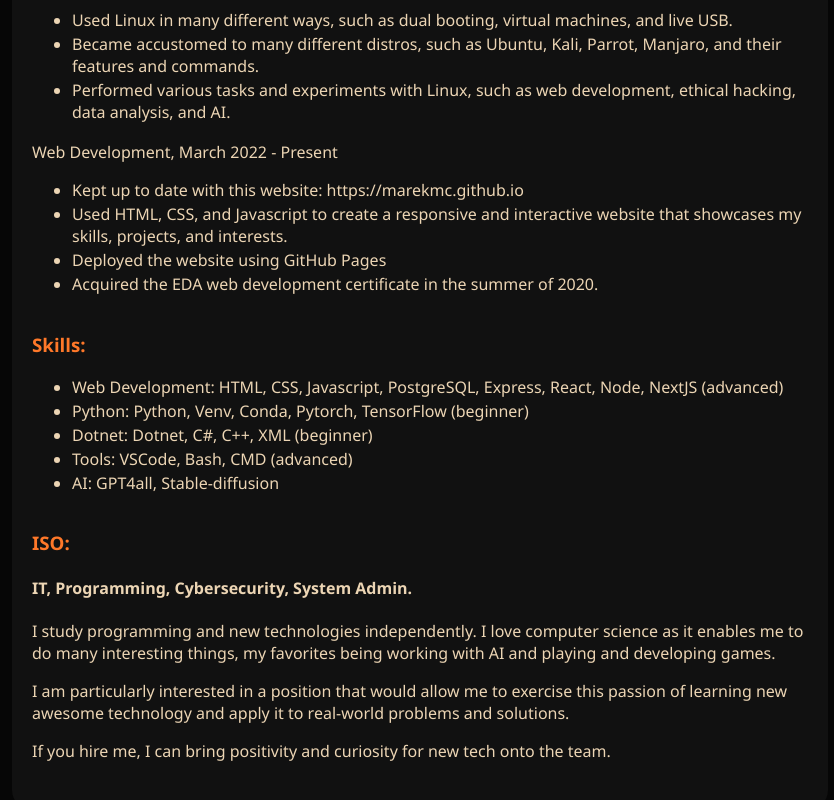
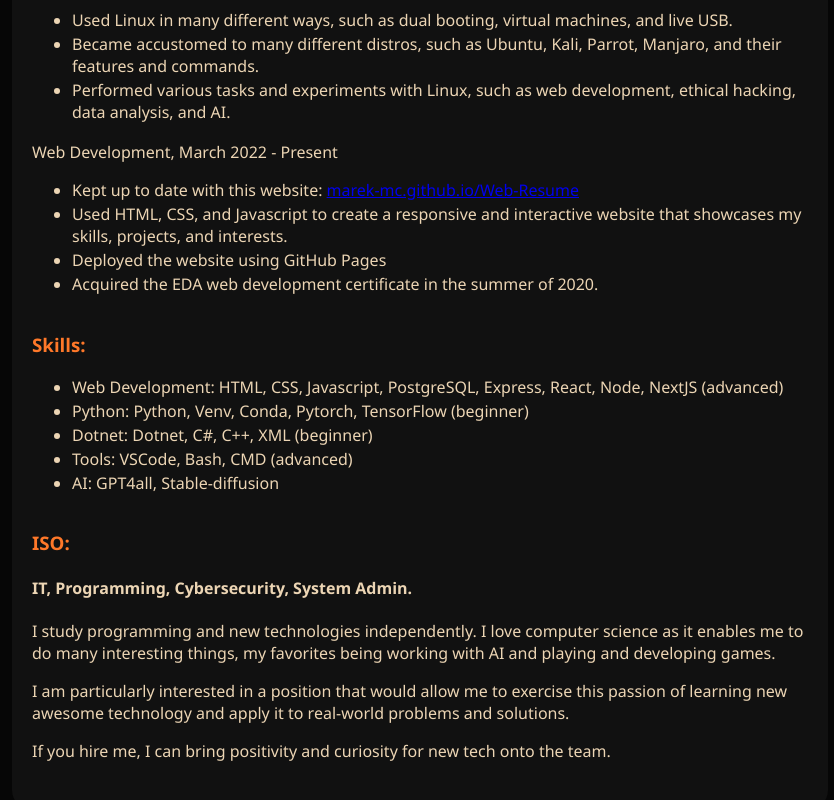
Before and after one commit to Marek-MC/Web-Resume, a plain HTML site: page index.html in a window 1280 px wide. Shown: the part 1022-1822 px from the top of the page, without its empty margins (220-1054 px from the left). Drawn offline with Linux system fonts and the light colour scheme.

Commit message:
updated external link to my github pages website

```diff
--- a/index.html
+++ b/index.html
@@ -72,7 +72,7 @@
 
                 <p>Web Development, March 2022 - Present</p>
                 <ul>
-                    <li>Kept up to date with this website: https://marekmc.github.io</li>
+                    <li>Kept up to date with this website: <a href="https://marek-mc.github.io/Web-Resume/">marek-mc.github.io/Web-Resume</a></li>
                     <li>Used HTML, CSS, and Javascript to create a responsive and interactive website that showcases my skills, projects, and interests.</li>
                     <li>Deployed the website using GitHub Pages</li>
                     <li>Acquired the EDA web development certificate in the summer of 2020.</li>
```
Also changed, not shown: 1 other file.
